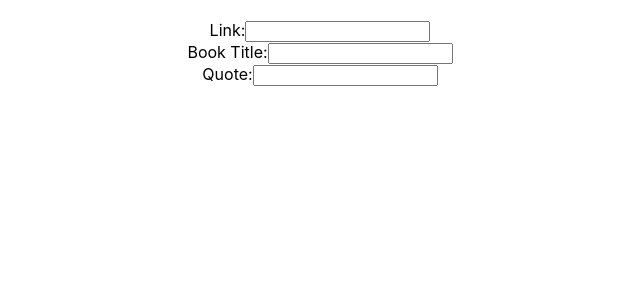
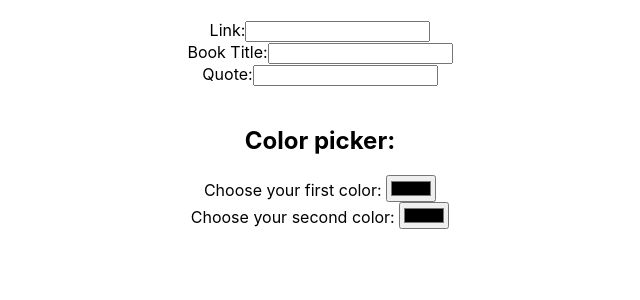
Before and after one commit to csangcap/Picture-Maker, a React (Create React App) app in the folder pic_make/: page / in a window 1280 px wide. Shown: the top 300 px of the page, without its empty margins (320-960 px from the left). Built offline with nearby package versions, Linux system fonts and the light colour scheme.

Commit message:
Added color options
Added in the color options to choose from. Still working on this part.

```diff
--- a/pic_make/src/App.js
+++ b/pic_make/src/App.js
@@ -10,7 +10,8 @@ class App extends Component{
       pic_info: {
         img_src: props.link,
         img_quote: props.quote,
-        img_title: props.title
+        img_title: props.title,
+        img_back: [],
       }
     }
   }
@@ -85,6 +86,12 @@ class App extends Component{
         </form>
         <br/>
 
+        <h2>Color picker:</h2>
+        Choose your first color: <input type="color" id="fc" name="color1"/>
+        <br/>
+        Choose your second color: <input type="color" id="sc" name="color2"/>
+        <br/>
+
         <div class="container">
           <div class="image">
             <img src={this.state.pic_info.img_src} alt={this.state.pic_info.img_title}/>
```
